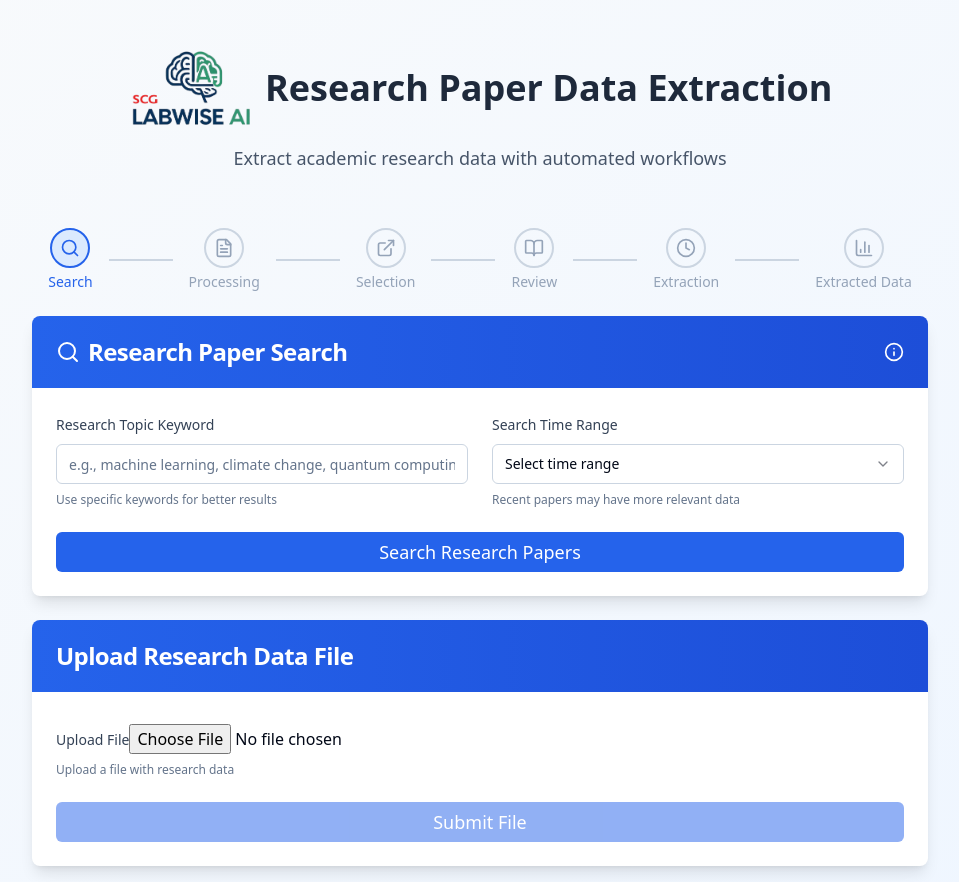
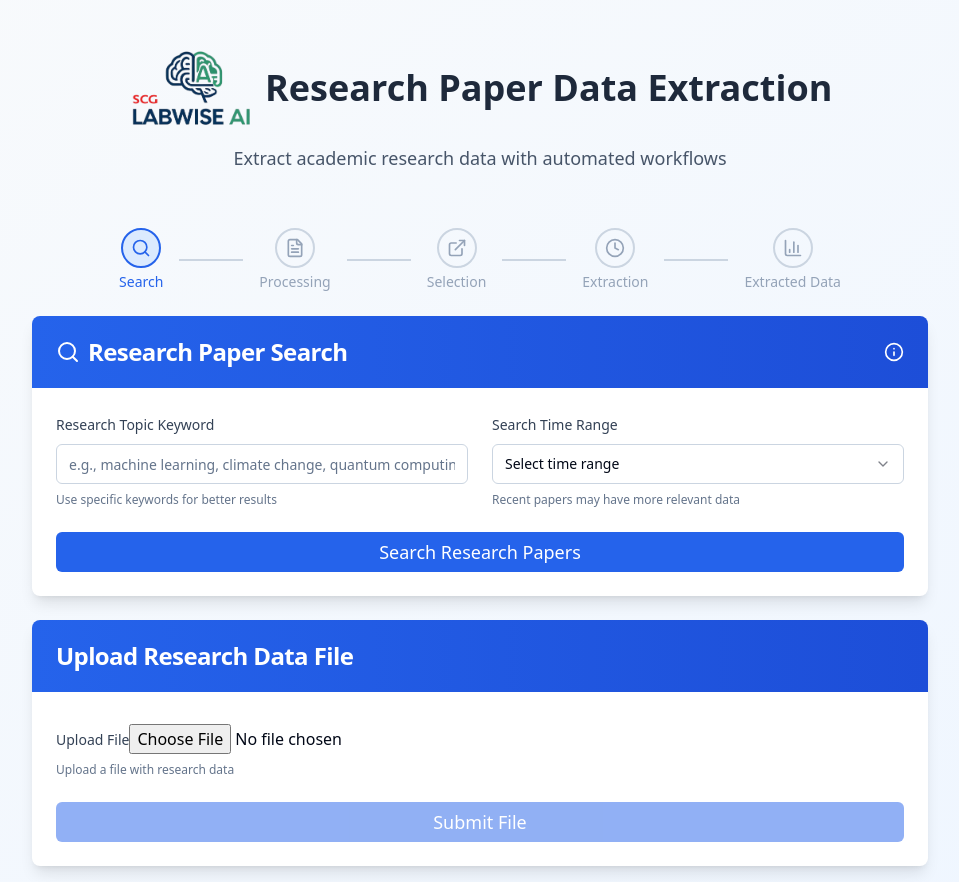
Before and after one commit to Danai6588102/paper-pathfinder-flow, a React (Vite) app: page / in a window 1280 px wide. Shown: the whole page, without its empty margins (160-1119 px from the left). Built offline with nearby package versions, Linux system fonts and the light colour scheme.

Commit message:
feat: remove paper-view page

```diff
--- a/src/components/ResearchPapersTable.tsx
+++ b/src/components/ResearchPapersTable.tsx
@@ -191,7 +191,7 @@ const ResearchPapersTable: React.FC<ResearchPapersTableProps> = ({
             disabled={selectedPaperIds.size === 0}
             className="bg-green-600 hover:bg-green-700 text-white"
           >
-            Continue with Selected Papers
+            Extract Data from Selected Papers
           </Button>
         </div>
       </CardContent>
--- a/src/pages/Index.tsx
+++ b/src/pages/Index.tsx
@@ -16,7 +16,7 @@ import { mock } from 'node:test';
 
 const mockData: any[][] = [
 
-  ['1', 'Green Cement Valuation: An Optimistic Approach to Carbon Dioxide Reduction.', '-', 'made in a sustainable and ecologically responsible manner  or carbon-neutral  materials are employed in its production. Geopolymer cement is one of the most popular eco-friendly', 'https://sciendo.com/pdf/10.2478/jaes-2023-0033', 'False'],
+['1', 'Sustainable concrete production: utilizing cow dung ash and corn stalk ash as eco-friendly alternatives', '-', 'made in a sustainable and ecologically responsible manner  or carbon-neutral  materials are employed in its production. Geopolymer cement is one of the most popular eco-friendly', 'https://pdfs.semanticscholar.org/ffc9/6305229dc0b43f78c6374a9b989bfca2d247.pdf', 'False'],
 
 
   ['2', 'Recent Developments in Reinforced Concrete Structures: A Comprehensive', '-', 'discusses eco-friendly building practises, eco-friendly design  Green building certifications:  Obtaining certifications for  are investigating how to make concrete that is carbon-neutral. 2.', 'https://ijaem.net/issue_dcp/Recent%20Developments%20in%20Reinforced%20Concrete%20Structures%20A%20Comprehensive%20Review.pdf', 'False'],
@@ -33,16 +33,17 @@ const mockSheetUrl = 'https://docs.google.com/spreadsheets/d/12_Gmq1oRQOCBQUWpJA
 const mockSelectedPapers: ResearchPaper[] = [
   {
     id: '1',
-    title: 'Green Cement Valuation: An Optimistic Approach to Carbon Dioxide Reduction.',
+    title: 'Sustainable concrete production: utilizing cow dung ash and corn stalk ash as eco-friendly alternatives',
     authors: [],
     abstract: 'made in a sustainable and ecologically responsible manner  or carbon-neutral  materials are employed in its production. Geopolymer cement is one of the most popular eco-friendly',
+    paperLink: 'https://pdfs.semanticscholar.org/ffc9/6305229dc0b43f78c6374a9b989bfca2d247.pdf',
     year: 2023,
     journal: 'Journal of Applied Engineering Science',
   },
 ]
 
 
-type WorkflowStep = 'input' | 'processing' | 'selection' | 'paper-view' | 'extraction-processing' | 'extraction';
+type WorkflowStep = 'input' | 'processing' | 'selection' | 'extraction-processing' | 'extraction';
 
 const Index = () => {
   const [uploadedFile, setUploadedFile] = useState<File | null>(null);
@@ -346,16 +347,19 @@ const Index = () => {
   const handlePaperSelection = async (selectedPapers: ResearchPaper[]) => {
     try {
       setSelectedPapers(selectedPapers);
+      console.log('Selected papers:', selectedPapers);
       setSelectedPaper(selectedPapers[0]);
-      setCurrentStep('paper-view');
+      setCurrentStep('extraction-processing');
 
       const paperCount = selectedPapers.length;
       const paperText = paperCount === 1 ? 'paper' : 'papers';
 
       toast({
         title: "Papers Selected Succesfully",
-        description: `${paperCount} ${paperText} seelcted for analysis`,
+        description: `${paperCount} ${paperText} selected for extraction.`,
       })
+
+      handleRunExtraction(selectedPapers);
     } catch (error) {
       console.error('Error selecting paper:', error);
       toast({
@@ -366,9 +370,11 @@ const Index = () => {
     }
   };
 
-  const handleRunExtraction = async () => {
-    if (!selectedPapers || selectedPapers.length == 0) return;
+  const handleRunExtraction = async (selected_papers: ResearchPaper[]) => {
+    console.log('Running extraction for selected papers:', selectedPapers);
+    if (!selected_papers || selected_papers.length == 0) return;
 
+    console.log('Running extraction for selected papers:', selected_papers);
     setIsLoading(true);
     setCurrentStep('extraction-processing');
     setProcessingStage('Initializing extraction workflow...');
@@ -381,8 +387,8 @@ const Index = () => {
 
     try {
       // Extract titles and links from selectedPapers
-      const titles = selectedPapers.map(paper => paper.title);
-      const links = selectedPapers.map(paper => paper.paperLink || '');
+      const titles = selected_papers.map(paper => paper.title);
+      const links = selected_papers.map(paper => paper.paperLink || '');
 
       // Call Gumloop workflow for analysis
       const extractionResponse = await fetch(import.meta.env.VITE_GUMLOOP_MAIN_FLOW_WEBHOOK_URL, {
@@ -421,7 +427,7 @@ const Index = () => {
         variant: "destructive",
       });
       setIsLoading(false);
-      setCurrentStep('paper-view');
+      setCurrentStep('selection');
     }
   };
 
@@ -563,7 +569,7 @@ const Index = () => {
           variant: "destructive",
         });
         setIsLoading(false);
-        setCurrentStep('paper-view');
+        setCurrentStep('selection');
       }
     } else {
       // No outputs available
@@ -573,7 +579,7 @@ const Index = () => {
         variant: "destructive",
       });
       setIsLoading(false);
-      setCurrentStep('paper-view');
+      setCurrentStep('selection');
     }
   };
 
@@ -596,7 +602,7 @@ const Index = () => {
     });
 
     setIsLoading(false);
-    setCurrentStep('paper-view');
+    setCurrentStep('selection');
     setProcessingStage('');
     setRunId(null);
   };
@@ -642,39 +648,27 @@ const Index = () => {
             { step: 'input', label: 'Search', icon: Search },
             { step: 'processing', label: 'Processing', icon: FileText },
             { step: 'selection', label: 'Selection', icon: ExternalLink },
-            { step: 'paper-view', label: 'Review', icon: BookOpen },
+            // { step: 'paper-view', label: 'Review', icon: BookOpen },
             { step: 'extraction-processing', label: 'Extraction', icon: Clock },
             { step: 'extraction', label: 'Extracted Data', icon: BarChart3 }
           ].map(({ step, label, icon: Icon }, index) => (
             <React.Fragment key={step}>
-              <div
-                className={`flex flex-col items-center ${currentStep === step
-                    ? 'text-blue-600'
-                    : ['input', 'processing', 'selection', 'paper-view', 'extraction-processing', 'extraction'].indexOf(currentStep) > index
-                      ? 'text-green-600'
-                      : 'text-slate-400'
-                  }`}
-              >
-                <div
-                  className={`w-10 h-10 rounded-full flex items-center justify-center border-2 ${currentStep === step
-                      ? 'border-blue-600 bg-blue-100'
-                      : ['input', 'processing', 'selection', 'paper-view', 'extraction-processing', 'extraction'].indexOf(currentStep) > index
-                        ? 'border-green-600 bg-green-100'
-                        : 'border-slate-300'
-                    }`}
-                >
+              <div className={`flex flex-col items-center ${
+                currentStep === step ? 'text-blue-600' :
+                ['input', 'processing', 'selection', 'extraction-processing', 'extraction'].indexOf(currentStep) > index ? 'text-green-600' : 'text-slate-400'
+              }`}>
+                <div className={`w-10 h-10 rounded-full flex items-center justify-center border-2 ${
+                  currentStep === step ? 'border-blue-600 bg-blue-100' :
+                  ['input', 'processing', 'selection', 'extraction-processing', 'extraction'].indexOf(currentStep) > index ? 'border-green-600 bg-green-100' : 'border-slate-300'
+                }`}>
                   <Icon className="w-5 h-5" />
                 </div>
                 <span className="text-sm mt-1 font-medium">{label}</span>
               </div>
-
-              {index < 5 && (
-                <div
-                  className={`w-16 h-0.5 ${['input', 'processing', 'selection', 'paper-view', 'extraction-processing', 'extraction'].indexOf(currentStep) > index
-                      ? 'bg-green-600'
-                      : 'bg-slate-300'
-                    }`}
-                />
+              {index < 4 && (
+                <div className={`w-16 h-0.5 ${
+                  ['input', 'processing', 'selection', 'extraction-processing', 'extraction'].indexOf(currentStep) > index ? 'bg-green-600' : 'bg-slate-300'
+                }`} />
               )}
             </React.Fragment>
 
@@ -861,7 +855,7 @@ const Index = () => {
           />
         )}
 
-        {/* Step 4: Paper View */}
+        {/* Step 4: Paper View
         {currentStep === 'paper-view' && selectedPaper && (
           <Card className="shadow-lg border-0">
             <CardHeader className="bg-gradient-to-r from-purple-600 to-purple-700 text-white rounded-t-lg">
@@ -921,7 +915,7 @@ const Index = () => {
             </CardContent>
           </Card>
         )}
-
+ */}
         {/* Step 5: Analysis Processing */}
         {currentStep === 'extraction-processing' && selectedPaper && (
         <Card className="shadow-lg border-0">
```
